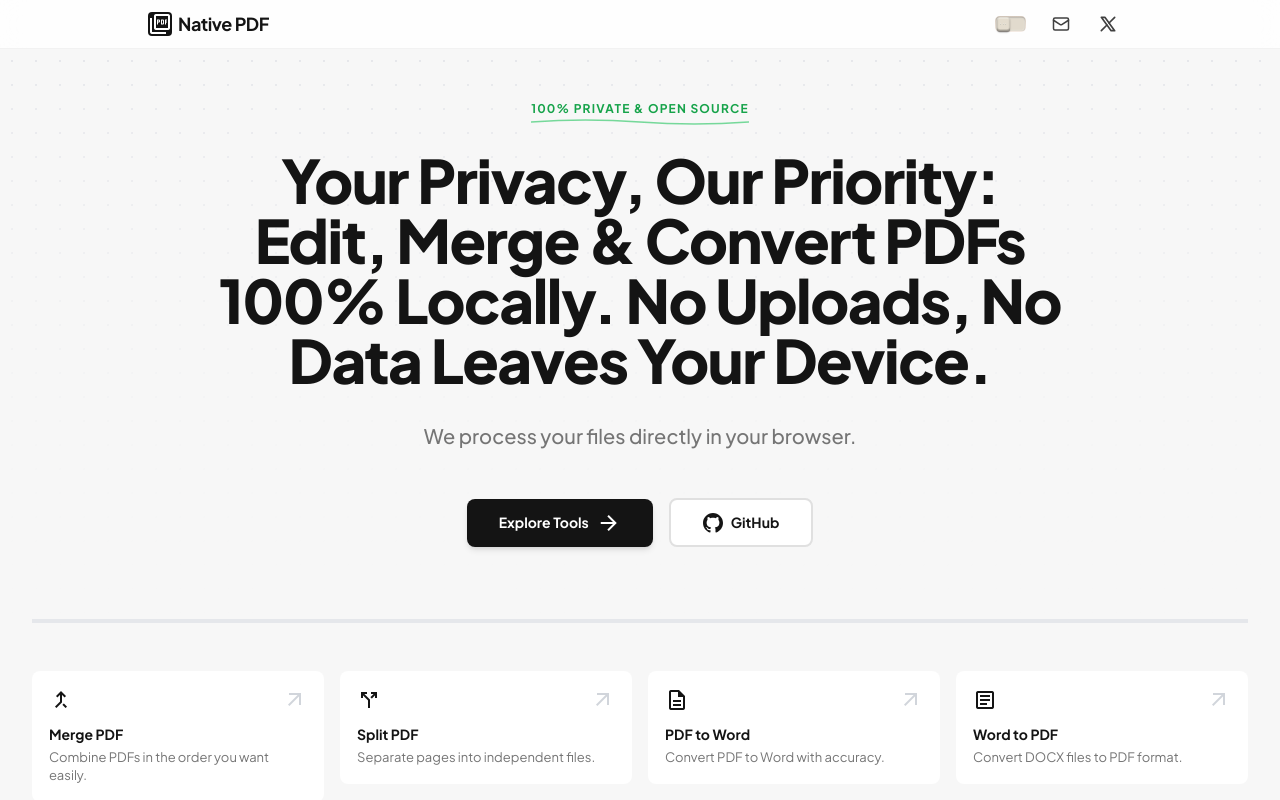
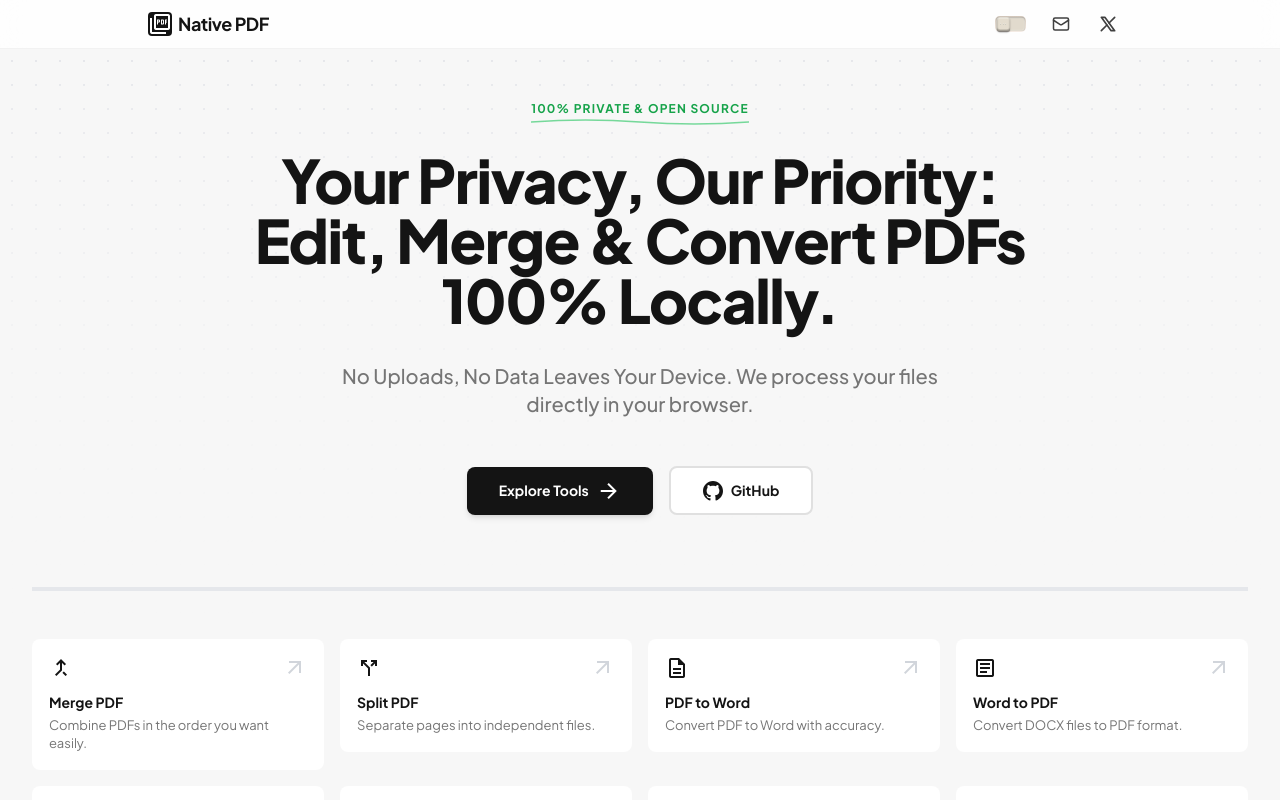
Before and after one commit to Zintl-e/NativePdf, a Next.js app: page / in a window 1280 px wide. Shown: the top 800 px of the page. Built offline with nearby package versions, Linux system fonts and the light colour scheme.

Commit message:
Update page.tsx

```diff
--- a/app/page.tsx
+++ b/app/page.tsx
@@ -75,14 +75,14 @@ export default function Home() {
 
             <motion.h2 variants={fadeUp} className="text-4xl md:text-6xl font-black tracking-tight leading-[1.1]">
               Your Privacy, Our Priority:
-              <br className="hidden md:block text-3xl" /> Edit, Merge & Convert PDFs 100% Locally. No Uploads, No Data Leaves Your Device.
+              <br className="hidden md:block text-3xl" /> Edit, Merge & Convert PDFs 100% Locally.
             </motion.h2>
 
             <motion.p
               variants={fadeUp}
               className="text-lg md:text-xl text-[#757575] dark:text-gray-400 font-medium max-w-2xl mx-auto"
             >
-              We process your files directly in your browser.
+             No Uploads, No Data Leaves Your Device. We process your files directly in your browser.
             </motion.p>
 
             <motion.div variants={fadeUp} className="flex flex-col sm:flex-row items-center justify-center gap-4 pt-4">
```
